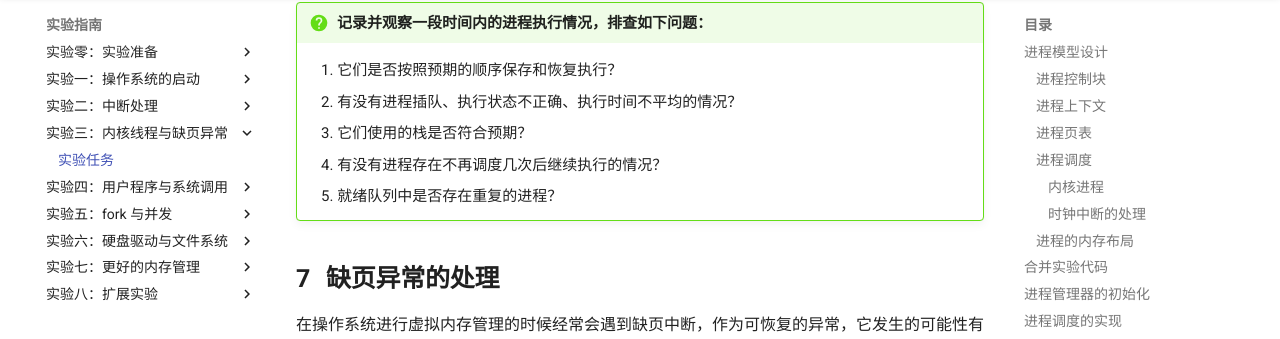
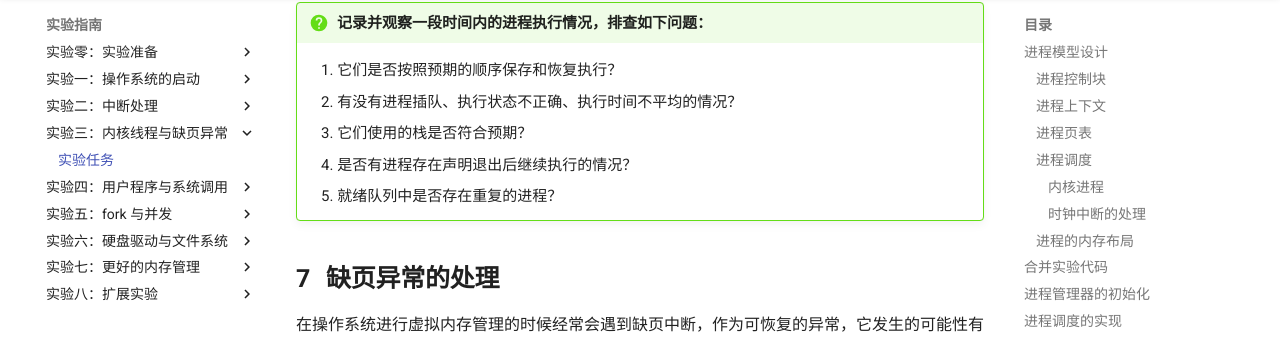
Before and after one commit to YatSenOS/YatSenOS-Tutorial-Volume-2, an MkDocs documentation site: the page built from docs/labs/0x03/tasks.md, in a window 1280 px wide and 900 px high, scrolled down 14752 px. Shown: the part 104-443 px from the top of the window. Built offline with MkDocs 1.6.1 and Material for MkDocs 9.7.7, drawn with Linux system fonts in a browser that asks for light colours; comment, search, counter and statistics services are not loaded.

Commit message:
fix(lab/4): docs

```diff
--- a/docs/labs/0x03/tasks.md
+++ b/docs/labs/0x03/tasks.md
@@ -546,7 +546,7 @@ pub fn new_test_thread(id: &str) -> ProcessId {
     1. 它们是否按照预期的顺序保存和恢复执行？
     2. 有没有进程插队、执行状态不正确、执行时间不平均的情况？
     3. 它们使用的栈是否符合预期？
-    4. 有没有进程存在不再调度几次后继续执行的情况？
+    4. 是否有进程存在声明退出后继续执行的情况？
     5. 就绪队列中是否存在重复的进程？
 
 ## 缺页异常的处理
```
